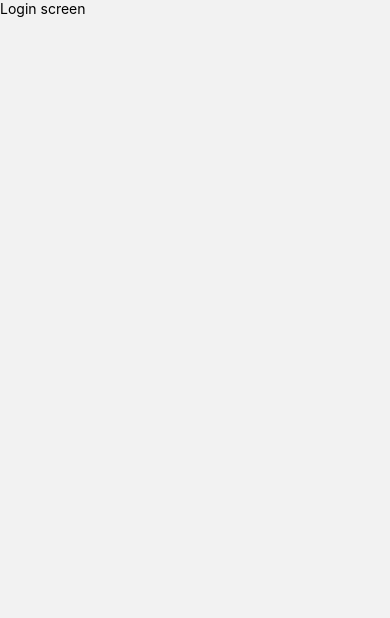
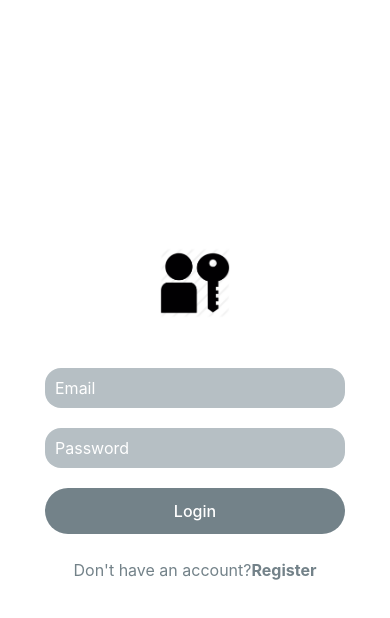
Before and after one commit to sandibekibraimov/auth-system-project, a React Native app in the folder client/: screen /login in a window 390 px wide. Shown: the top 618 px of the page. Built offline with nearby package versions, Linux system fonts and the light colour scheme.

Commit message:
login screen added

```diff
--- a/client/package.json
+++ b/client/package.json
@@ -12,12 +12,14 @@
     "@react-navigation/stack": "^6.0.7",
     "expo": "~42.0.1",
     "expo-status-bar": "~1.0.4",
+    "formik": "^2.2.9",
     "react": "16.13.1",
     "react-dom": "16.13.1",
     "react-native": "https://github.com/expo/react-native/archive/sdk-42.0.0.tar.gz",
     "react-native-safe-area-context": "3.2.0",
     "react-native-screens": "~3.4.0",
-    "react-native-web": "~0.13.12"
+    "react-native-web": "~0.13.12",
+    "yup": "^0.32.9"
   },
   "devDependencies": {
     "@babel/core": "^7.9.0"
--- a/client/screens/LoginScreen.js
+++ b/client/screens/LoginScreen.js
@@ -1,14 +1,119 @@
-import { View, Text, StyleSheet } from 'react-native';
+import {
+  View,
+  Text,
+  Image,
+  StyleSheet,
+  ScrollView,
+  KeyboardAvoidingView,
+  TextInput,
+  TouchableOpacity,
+} from 'react-native';
 import React from 'react';
+import { Formik } from 'formik';
 
 const LoginScreen = () => {
   return (
-    <View>
-      <Text>Login screen</Text>
-    </View>
+    <KeyboardAvoidingView behavior='padding' style={{ flex: 1 }}>
+      <Formik
+        initialValues={{
+          email: '',
+          password: '',
+        }}
+        onSubmit={(values) => console.log(values)}
+      >
+        {(props) => (
+          <View style={styles.container}>
+            <View style={styles.logo}>
+              <Image
+                style={styles.image}
+                source={require('../assets/image/logo.png')}
+              />
+            </View>
+
+            <View>
+              <TextInput
+                style={styles.input}
+                placeholder='Email'
+                placeholderTextColor='#fff'
+                keyboardType='email-address'
+              />
+
+              <TextInput
+                style={styles.input}
+                placeholder='Password'
+                placeholderTextColor='#fff'
+                secureTextEntry={true}
+              />
+
+              <TouchableOpacity style={styles.btnContainer}>
+                <Text style={styles.btn}>Login</Text>
+              </TouchableOpacity>
+              <View style={styles.registerContainer}>
+                <Text style={styles.register}>Don't have an account?</Text>
+                <TouchableOpacity>
+                  <Text style={styles.registerBtn}>Register</Text>
+                </TouchableOpacity>
+              </View>
+            </View>
+          </View>
+        )}
+      </Formik>
+    </KeyboardAvoidingView>
   );
 };
 
-const styles = StyleSheet.create({});
+const styles = StyleSheet.create({
+  container: {
+    flex: 1,
+    justifyContent: 'center',
+    alignItems: 'center',
+    backgroundColor: '#fff',
+  },
+  logo: {
+    alignItems: 'center',
+    marginBottom: 40,
+  },
+  image: {
+    width: 70,
+    height: 70,
+  },
+  input: {
+    width: 300,
+    backgroundColor: '#b6bfc4',
+    borderRadius: 16,
+    fontSize: 16,
+    marginVertical: 10,
+    paddingVertical: 10,
+    paddingHorizontal: 10,
+  },
+  btnContainer: {
+    width: 300,
+    backgroundColor: '#738289',
+    borderRadius: 25,
+    marginVertical: 10,
+    paddingVertical: 13,
+  },
+  btn: {
+    fontSize: 16,
+    fontWeight: '500',
+    color: '#fff',
+    textAlign: 'center',
+  },
+  registerContainer: {
+    alignItems: 'flex-end',
+    justifyContent: 'center',
+    paddingVertical: 16,
+    flexDirection: 'row',
+  },
+  register: {
+    color: '#738289',
+    fontSize: 16,
+  },
+  registerBtn: {
+    color: '#738289',
+    fontSize: 16,
+    fontWeight: 'bold',
+  },
+});
 
 export default LoginScreen;
```
Also changed, not shown: client/assets/image/logo.png (added), 1 other file (tests, documents, lock files or other folders).
